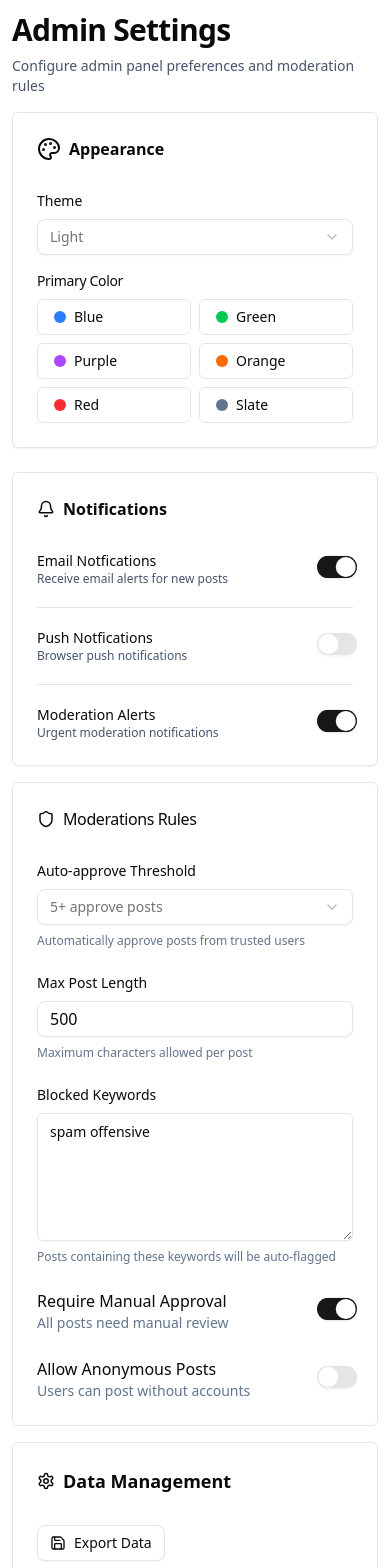
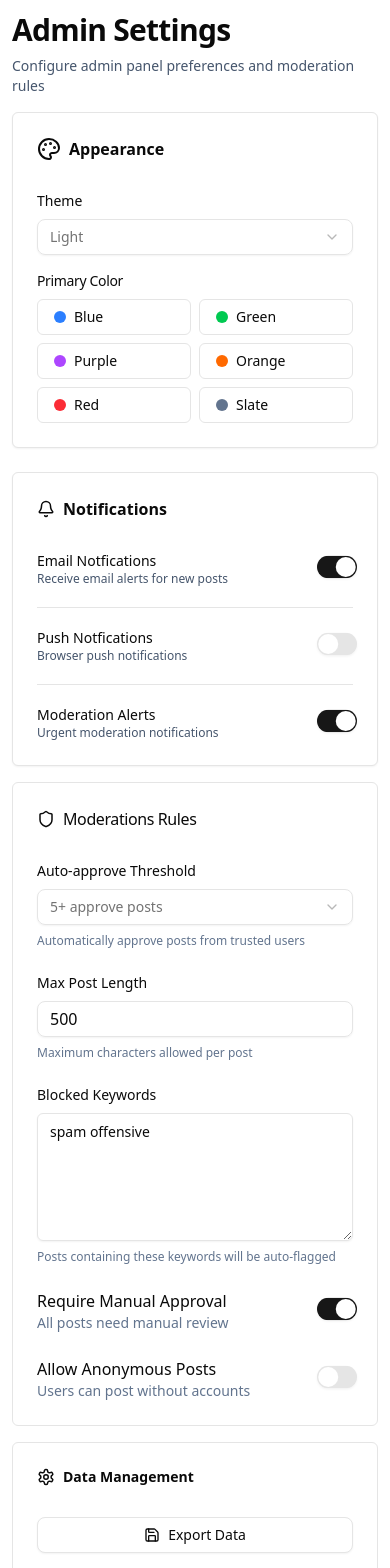
Before and after one commit to AmjustGettingStarted/KalyaniMotors_AdminPanel, a Next.js app: page /settings in a window 390 px wide. Shown: the top 1568 px of the page. Built offline with nearby package versions, Linux system fonts and the light colour scheme.

Commit message:
styles(setting): Add responsive design to data management section

```diff
--- a/app/settings/page.tsx
+++ b/app/settings/page.tsx
@@ -170,12 +170,12 @@ const Settings = () => {
           <Card className="rounded-sm shadow-none">
             <CardHeader>
               <CardTitle>
-                <p className="flex gap-2 items-center">
+                <h1 className="flex gap-2 items-center">
                   <Shield size={18} />
                   <p className="text-base sm:text-lg font-medium tracking-tight">
                     Moderations Rules
                   </p>
-                </p>
+                </h1>
               </CardTitle>
             </CardHeader>
             <CardContent className="space-y-6">
@@ -233,7 +233,10 @@ const Settings = () => {
                     </p>
                   </p>
                   <p>
-                    <Switch className="cursor-pointer scale-125" defaultChecked />
+                    <Switch
+                      className="cursor-pointer scale-125"
+                      defaultChecked
+                    />
                   </p>
                 </div>
                 <div className="flex items-center justify-between">
@@ -259,26 +262,28 @@ const Settings = () => {
               <CardTitle>
                 <h1 className="flex items-center gap-2">
                   <SettingsIcon size={18} />
-                  <p className="text-lg font-semibold">Data Management</p>
+                  <p className="text-sm sm:text-lg font-semibold">
+                    Data Management
+                  </p>
                 </h1>
               </CardTitle>
             </CardHeader>
             <CardContent>
               <div className="flex flex-col md:flex-row items-start md:items-center gap-4">
                 <Button
-                  className="flex items-center gap-2 cursor-pointer"
+                  className="flex w-full sm:w-auto items-center gap-2 cursor-pointer"
                   variant="outline"
                 >
                   <Save /> Export Data
                 </Button>
                 <Button
-                  className="flex items-center gap-2 cursor-pointer"
+                  className="flex w-full sm:w-auto items-center gap-2 cursor-pointer"
                   variant="outline"
                 >
                   <Save /> Backup settings
                 </Button>
                 <Button
-                  className="flex items-center gap-2 cursor-pointer border-red-300 text-red-600 hover:bg-red-50 text-sm"
+                  className="flex w-full sm:w-auto items-center gap-2 cursor-pointer border-red-300 text-red-600 hover:bg-red-50 text-sm"
                   variant="outline"
                 >
                   <Trash2 /> Clear cache
```
